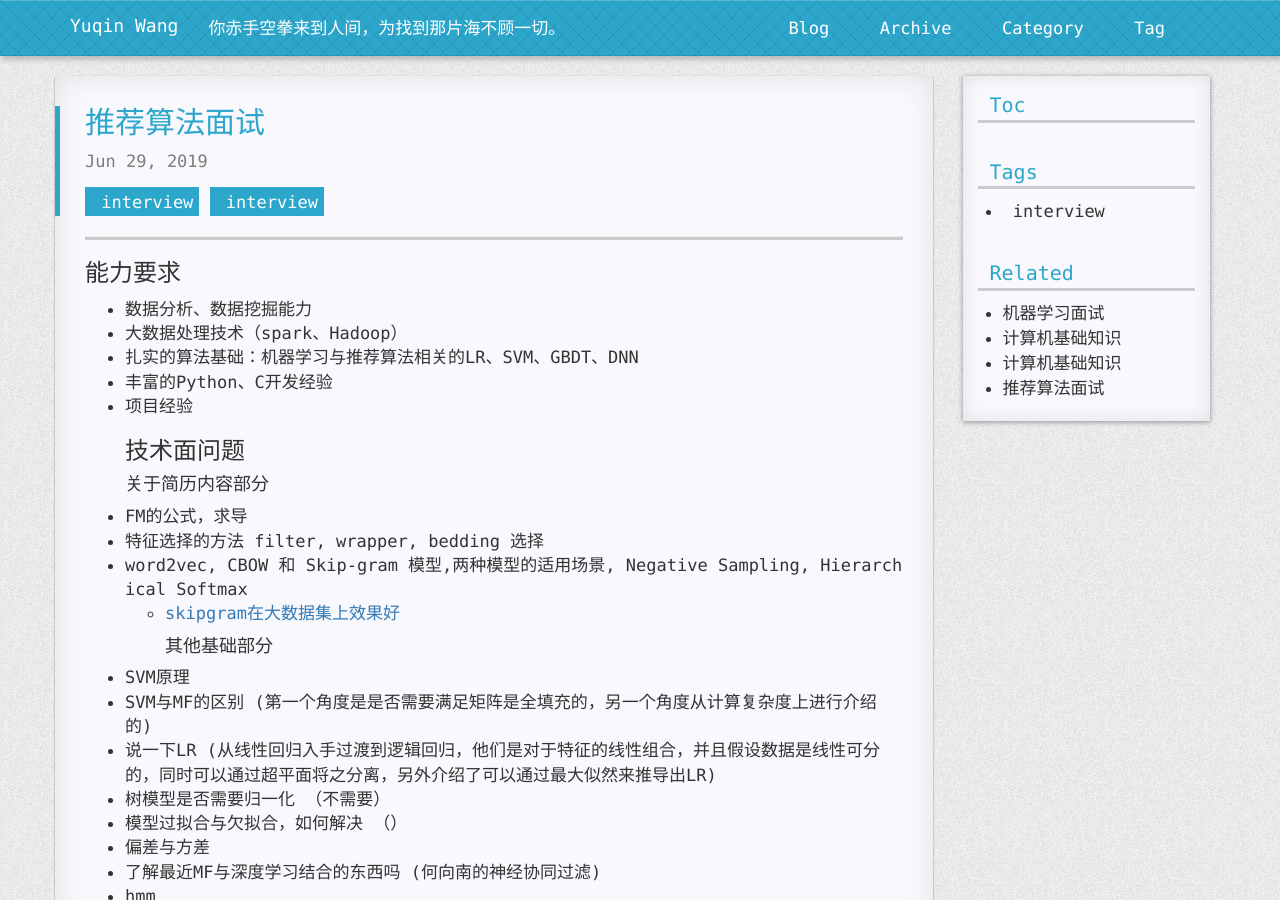
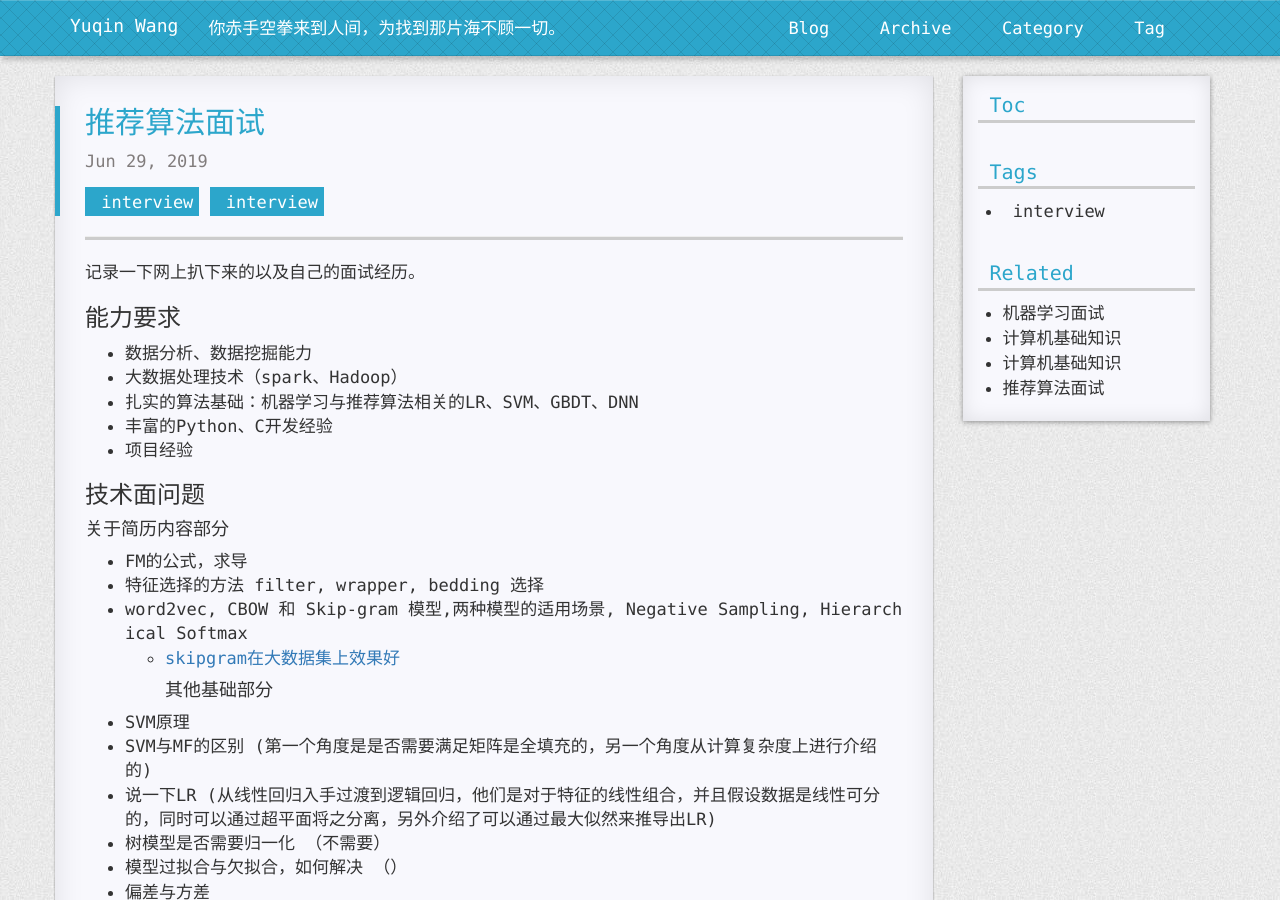
Before and after one commit to yukia-yuqin/blog, a Jekyll site: the page built from _posts/2019-06-29-recommend-interview.md, in a window 1280 px wide and 900 px high. Built offline with Jekyll 4.4.1, drawn with Linux system fonts in a browser that asks for light colours; nearby versions of some CDN libraries; comment, search, counter and statistics services are not loaded; a style sheet for code colours, icons or effects is not loaded.

Commit message:
Update 2019-06-29-recommend-interview.md

```diff
--- a/_posts/2019-06-29-recommend-interview.md
+++ b/_posts/2019-06-29-recommend-interview.md
@@ -4,12 +4,15 @@ title: 推荐算法面试
 tags: interview
 categories: interview
 ---
+记录一下网上扒下来的以及自己的面试经历。<br>
+
 ### 能力要求
 - 数据分析、数据挖掘能力
 - 大数据处理技术（spark、Hadoop）
 - 扎实的算法基础：机器学习与推荐算法相关的LR、SVM、GBDT、DNN
 - 丰富的Python、C开发经验
 - 项目经验
+
 ### 技术面问题
 #### 关于简历内容部分
 - FM的公式，求导
@@ -27,6 +30,7 @@ categories: interview
 - hmm
 - fast rcnn
 - 一定要看《统计学习方法》
+
 #### 结合实际场景部分
 - 协同过滤(基于物品和基于用户)原理，ItermCF,UserCF,SVD矩阵分解
 - 实际场景的解决方案
```
